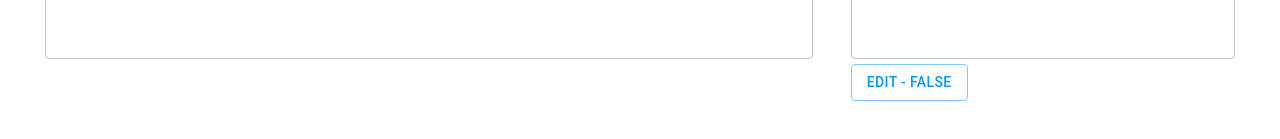
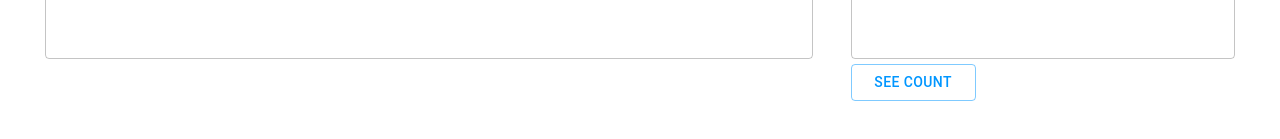
Before and after one commit to Spiteless/kwdz, a Next.js app: page / in a window 1280 px wide. Shown: the part 485-624 px from the top of the page. Built offline with nearby package versions, Linux system fonts and the light colour scheme.

Commit message:
Make edit button message more clear

```diff
--- a/src/pages/index.js
+++ b/src/pages/index.js
@@ -169,9 +169,9 @@ export default function Home() {
             multiline
             rows = {25}
           />
-          <Button style= {{marginTop: 5}} variant="outlined" color="primary"
+          <Button style= {{marginTop: 5, width: 125}} variant="outlined" color="primary"
             onClick={() => setDisabled(!disabled)}
-          >Edit - {disabled ? "true" : "false"}</Button>
+          >{disabled ? "Edit" : "See Count"}</Button>
 
         </div>
 
```
